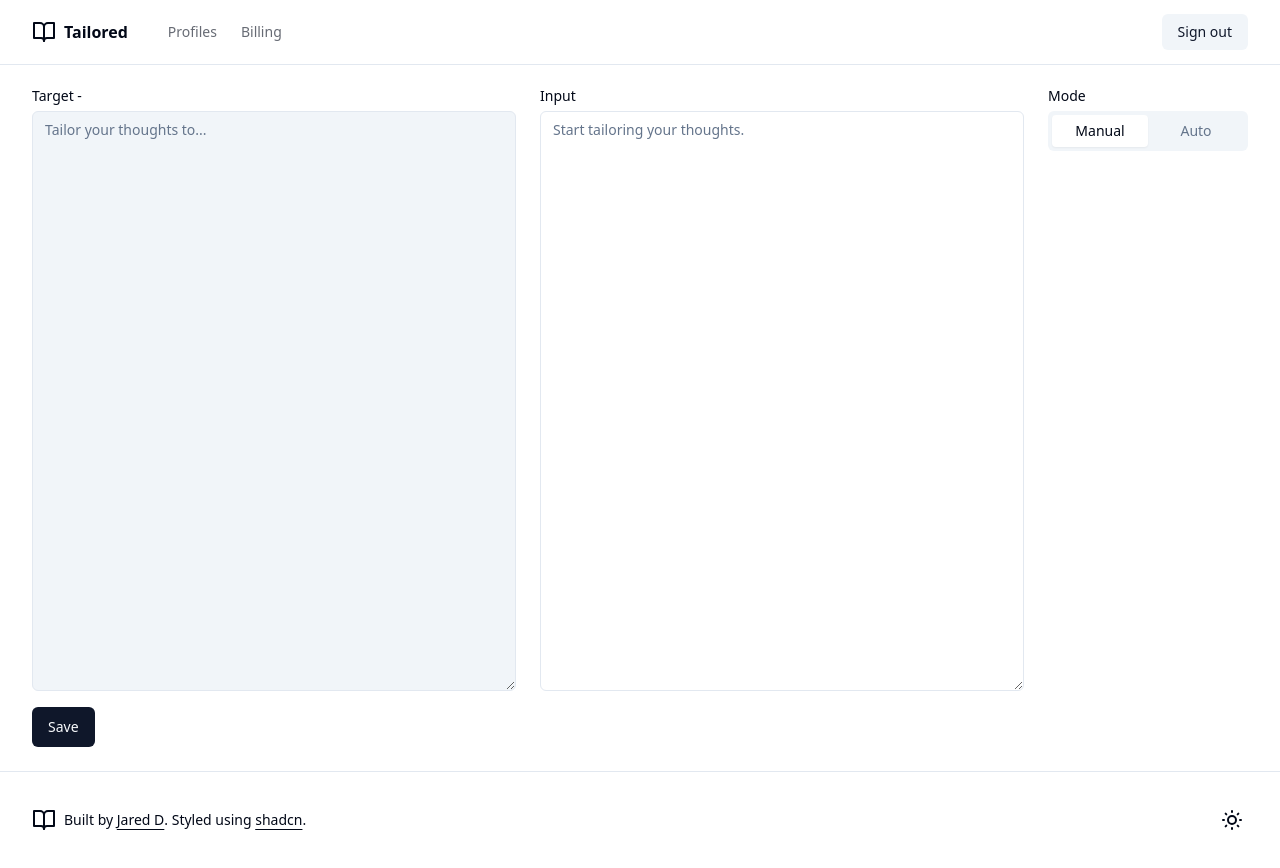
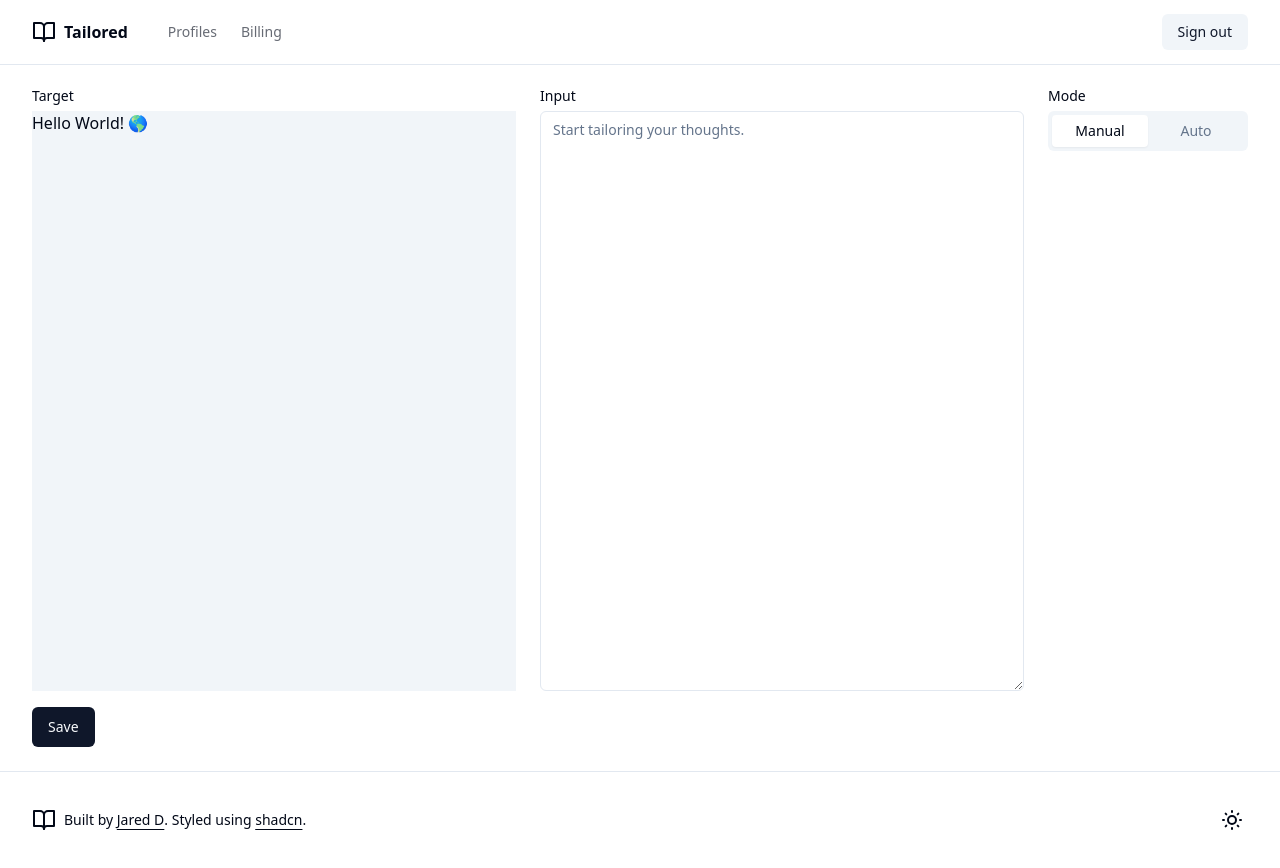
Before and after one commit to jdrco/tailor, a Next.js app: page /editor/1 in a window 1280 px wide. Built offline with nearby package versions, Linux system fonts and the light colour scheme; no server answers; sample sign-in values are in the browser's storage.

Commit message:
Init tiptap editor

```diff
--- a/package.json
+++ b/package.json
@@ -17,6 +17,9 @@
     "@radix-ui/react-slot": "^1.0.2",
     "@radix-ui/react-tabs": "^1.0.4",
     "@radix-ui/react-toast": "^1.1.4",
+    "@tiptap/pm": "^2.0.3",
+    "@tiptap/react": "^2.0.3",
+    "@tiptap/starter-kit": "^2.0.3",
     "@types/node": "20.3.1",
     "@types/react": "18.2.13",
     "@types/react-dom": "18.2.6",
--- a/src/app/editor/[profileId]/page.tsx
+++ b/src/app/editor/[profileId]/page.tsx
@@ -1,7 +1,7 @@
 import { doc, getDoc } from 'firebase/firestore';
 import { db } from '@/firebase/config';
 
-import Editor from '@/components/ui/editor';
+import Editor from '@/components/editor';
 
 interface EditorPageProps {
   params: { profileId: string };
--- a/src/components/ui/editor.tsx
+++ b/src/components/editor.tsx
@@ -1,3 +1,5 @@
+'use client';
+
 import { Button } from '@/components/ui/button';
 import {
   HoverCard,
@@ -7,6 +9,9 @@ import {
 import { Label } from '@/components/ui/label';
 import { Tabs, TabsContent, TabsList, TabsTrigger } from '@/components/ui/tabs';
 import { Textarea } from '@/components/ui/textarea';
+
+import { useEditor, EditorContent } from '@tiptap/react';
+import StarterKit from '@tiptap/starter-kit';
 // import { Card } from '@/registry/new-york/ui/card';
 
 // import { MaxLengthSelector } from './components/maxlength-selector';
@@ -20,6 +25,11 @@ import { Textarea } from '@/components/ui/textarea';
 // import { presets } from './data/presets';
 
 export default function Editor() {
+  const editor = useEditor({
+    extensions: [StarterKit],
+    content: '<p>Hello World! 🌎️</p>',
+  });
+
   return (
     <>
       <div className="md:hidden text-center">Not supported on mobile</div>
@@ -61,11 +71,10 @@ export default function Editor() {
                     <div className="grid h-full gap-6 lg:grid-cols-2">
                       <div className="flex flex-col space-y-4">
                         <div className="flex flex-1 flex-col space-y-2">
-                          <Label htmlFor="input">Target - </Label>
-                          <Textarea
-                            id="input"
-                            placeholder="Tailor your thoughts to..."
+                          <Label htmlFor="input">Target</Label>
+                          <EditorContent
                             className="flex-1 lg:min-h-[580px] bg-muted"
+                            editor={editor}
                           />
                         </div>
                       </div>
```
Also changed, not shown: 1 other file (tests, documents, lock files or other folders).
